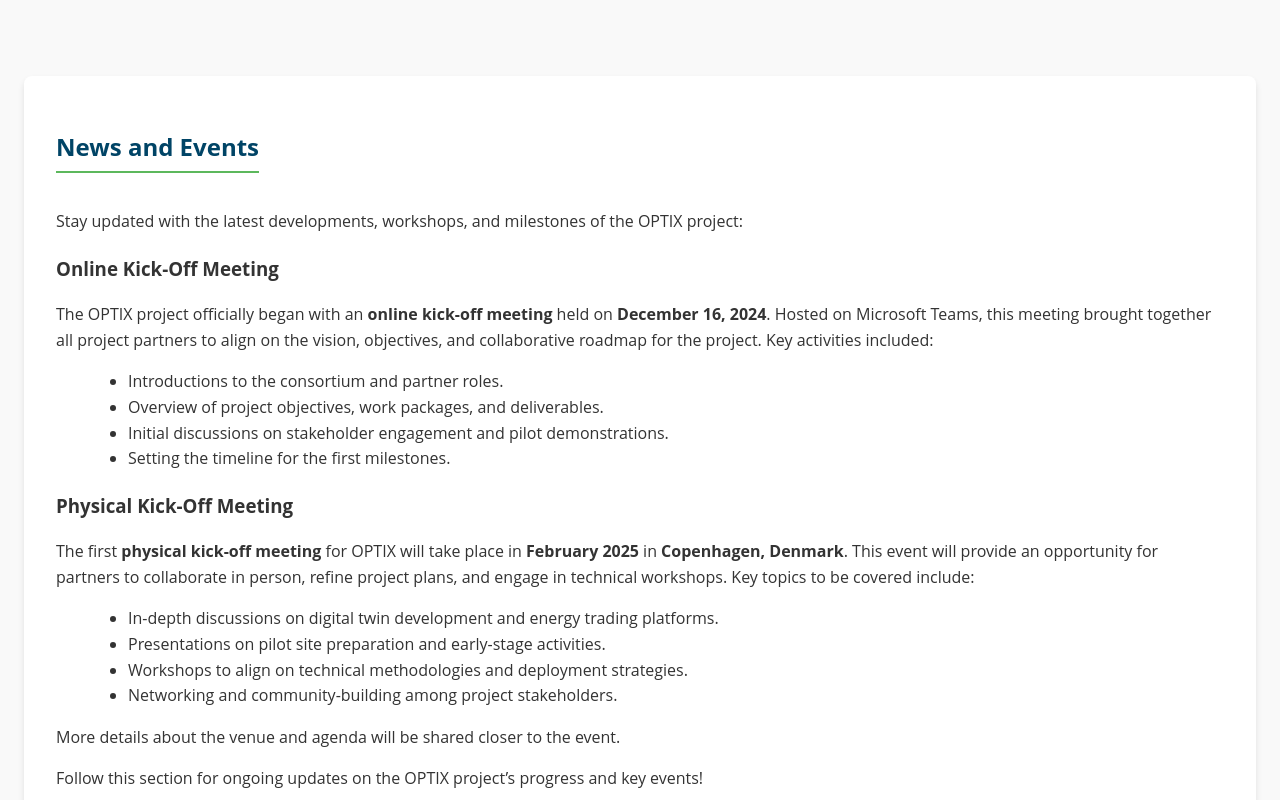
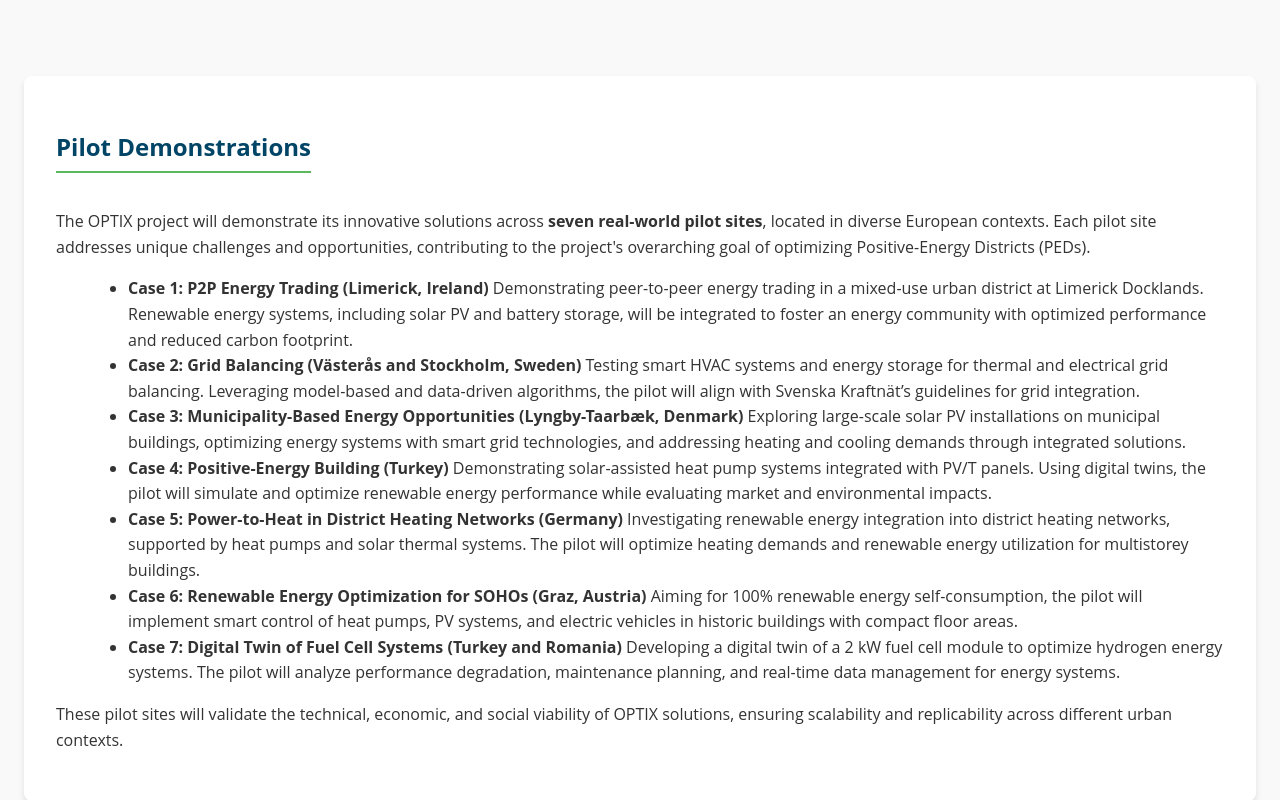
Before and after one commit to optixproject/optixproject, a plain HTML site: page index.html in a window 1280 px wide. Shown: the part 1720-2520 px from the top of the page. Drawn offline with Linux system fonts and the light colour scheme.

Commit message:
Update index.html

```diff
--- a/index.html
+++ b/index.html
@@ -158,6 +158,48 @@
         </ul>
     </div>
 </section>
+<section id="pilot">
+    <div class="container">
+        <h2>Pilot Demonstrations</h2>
+        <p>
+            The OPTIX project will demonstrate its innovative solutions across <strong>seven real-world pilot sites</strong>, located in diverse European contexts. Each pilot site addresses unique challenges and opportunities, contributing to the project's overarching goal of optimizing Positive-Energy Districts (PEDs).
+        </p>
+        <ul>
+            <li>
+                <strong>Case 1: P2P Energy Trading (Limerick, Ireland)</strong>
+                Demonstrating peer-to-peer energy trading in a mixed-use urban district at Limerick Docklands. Renewable energy systems, including solar PV and battery storage, will be integrated to foster an energy community with optimized performance and reduced carbon footprint.
+            </li>
+            <li>
+                <strong>Case 2: Grid Balancing (Västerås and Stockholm, Sweden)</strong>
+                Testing smart HVAC systems and energy storage for thermal and electrical grid balancing. Leveraging model-based and data-driven algorithms, the pilot will align with Svenska Kraftnät’s guidelines for grid integration.
+            </li>
+            <li>
+                <strong>Case 3: Municipality-Based Energy Opportunities (Lyngby-Taarbæk, Denmark)</strong>
+                Exploring large-scale solar PV installations on municipal buildings, optimizing energy systems with smart grid technologies, and addressing heating and cooling demands through integrated solutions.
+            </li>
+            <li>
+                <strong>Case 4: Positive-Energy Building (Turkey)</strong>
+                Demonstrating solar-assisted heat pump systems integrated with PV/T panels. Using digital twins, the pilot will simulate and optimize renewable energy performance while evaluating market and environmental impacts.
+            </li>
+            <li>
+                <strong>Case 5: Power-to-Heat in District Heating Networks (Germany)</strong>
+                Investigating renewable energy integration into district heating networks, supported by heat pumps and solar thermal systems. The pilot will optimize heating demands and renewable energy utilization for multistorey buildings.
+            </li>
+            <li>
+                <strong>Case 6: Renewable Energy Optimization for SOHOs (Graz, Austria)</strong>
+                Aiming for 100% renewable energy self-consumption, the pilot will implement smart control of heat pumps, PV systems, and electric vehicles in historic buildings with compact floor areas.
+            </li>
+            <li>
+                <strong>Case 7: Digital Twin of Fuel Cell Systems (Turkey and Romania)</strong>
+                Developing a digital twin of a 2 kW fuel cell module to optimize hydrogen energy systems. The pilot will analyze performance degradation, maintenance planning, and real-time data management for energy systems.
+            </li>
+        </ul>
+        <p>
+            These pilot sites will validate the technical, economic, and social viability of OPTIX solutions, ensuring scalability and replicability across different urban contexts.
+        </p>
+    </div>
+</section>
+
 <section id="news">
     <div class="container">
         <h2>News and Events</h2>
```
